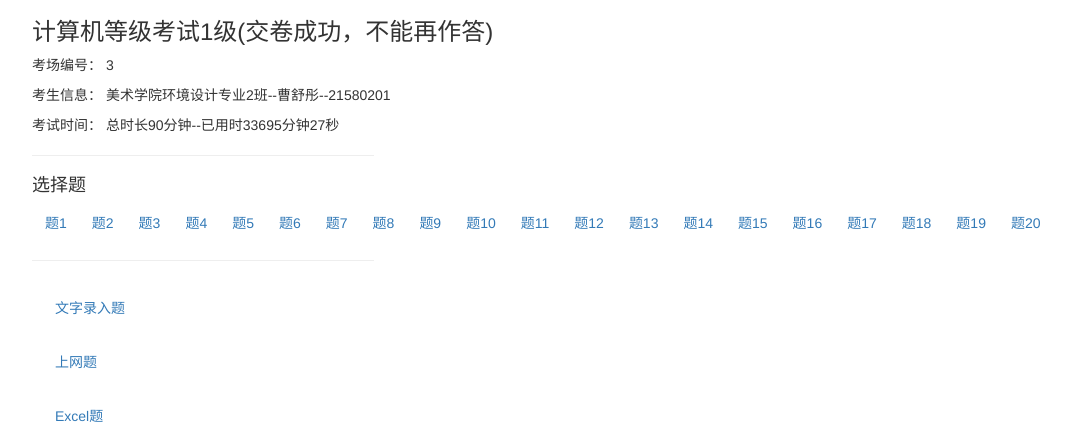
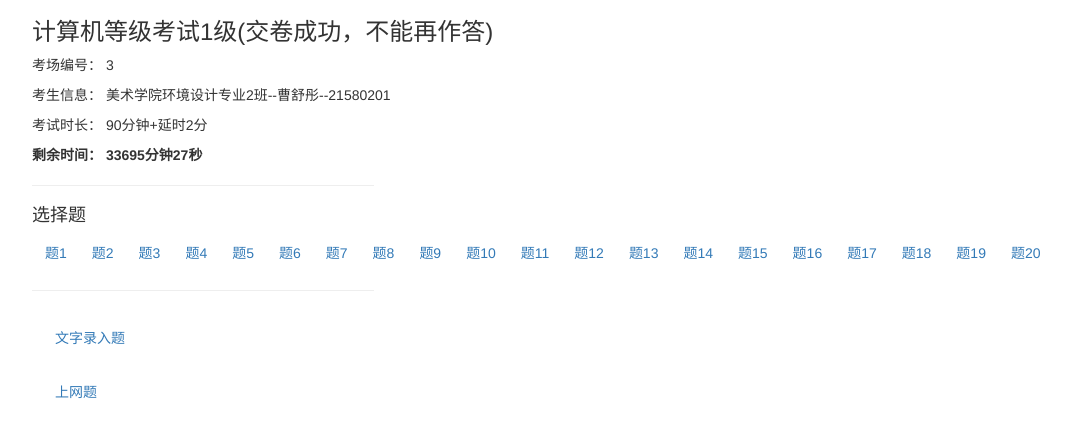
Before and after one commit to tanglw2020/django-mysite, a Django app: page /exam/exampage/2 in a window 1280 px wide. Shown: the part 51-474 px from the top of the page, without its empty margins (38-1109 px from the left). Run offline with Django 3.2, Linux system fonts and the light colour scheme; data comes from the database, SQL or seed files in the repository; both versions use the stored data as it was after the commit; some libraries are stand-ins or nearby versions.

Commit message:
feat: add end_time and add_time in exam page

```diff
--- a/polls/examModels.py
+++ b/polls/examModels.py
@@ -66,16 +66,19 @@ class Exam(models.Model):
     def __str__(self):
         return str(self.id) + ' ' +self.info_text
 
+    def clean(self):
+        score = self.choice_question_num*self.choice_question_score + \
+            self.text_score + self.email_score + self.file_operation_score+ \
+                self.word_score + self.excel_score + self.ppt_score
+        if score != 100:
+            raise ValidationError(_('总分值不等于100'))
+
     def id_(self):
         return str(self.id)
     id_.short_description = '考试编号'
 
     def all_question_stat_(self):
         result_list = []
-        # [],
-        # ['Word操作题1X'+str(self.word_score)],
-        # ['Excel操作题1X'+str(self.excel_score)],
-        # ['PPT操作题1X'+str(self.ppt_score)],
         if self.choice_question_num and self.choice_question_score:
             result_list.append(['选择题'+str(self.choice_question_num)+' X '+str(self.choice_question_score)])
         if self.text_score:
@@ -146,6 +149,8 @@ class ExamPaper(models.Model):
     )
 
     start_time = models.DateTimeField('开考时间', null=True, blank=True, default=timezone.now)
+    end_time = models.DateTimeField('交卷时间', null=True, blank=True, default=timezone.now)
+    add_time = models.IntegerField("附加延时[分]", default=0)
 
     enabled = models.BooleanField("是否可以作答?", default=True)
 
--- a/polls/templates/polls/base.html
+++ b/polls/templates/polls/base.html
@@ -108,7 +108,13 @@
         {% endif %}
         <p>考场编号： {{ exam.id }}</p>
         <p>考生信息： {{ student.class_name }}--{{ student.student_name }}--{{ student.student_id }}</p>
-        <p>考试时间： 总时长{{ exam.period_ }}<span id="usedTime"></span></p>
+        {% if  exam_page.add_time %}
+          <p>考试时长： {{ exam.period_ }}+延时{{ exam_page.add_time }}分 </p>
+        {% else %}
+          <p>考试时长： {{ exam.period_ }} </p>
+        {% endif %}
+
+        <strong>剩余时间： <span id="usedTime"></span></strong>
       </div>
       {% endblock baseinfo %}
     </div>
@@ -148,7 +154,7 @@
         timeout: 10000,
         success: function (result) {
           if (result.result) {
-            $("#usedTime").html("--已用时" + result.result);
+            $("#usedTime").html(result.result);
           } else {
             $("#usedTime").html("");
           }
--- a/polls/templates/polls/exam_room_detail.html
+++ b/polls/templates/polls/exam_room_detail.html
@@ -93,7 +93,7 @@
     <div class="container">
 
       <div class="starter-template">
-        <h1>考生列表 <a type="button" class="btn btn-info" href="{% url 'exam:api-download-scorelist' exam_id %}">导出成绩</a></h1>
+        <h3>考生列表 <a type="button" class="btn btn-info" href="{% url 'exam:api-download-scorelist' exam_id %}">导出成绩</a></h3>
 
         <table class="table table-striped table-bordered">
             <tr>
--- a/polls/views.py
+++ b/polls/views.py
@@ -390,6 +390,7 @@ def login(request):
                 exam_paper = ExamPaper.objects.create(student=student, exam=exam)
                 exam_paper.problem_type = exam.problem_type
                 exam_paper.start_time = datetime.datetime.now()
+                exam_paper.end_time = datetime.datetime.now() + datetime.timedelta(hours=1, minutes=30)
 
                 #########
                 if exam.choice_question_num and exam.choice_question_score:
@@ -642,6 +643,7 @@ def api_submit_all(request, exampage_id):
         return HttpResponse(json.dumps(a), content_type='application/json')
 
     exam_page.enabled = False
+    exam_page.end_time = datetime.datetime.now()
     exam_page.save()
     a = {"result":"null"}
     return HttpResponse(json.dumps(a), content_type='application/json')
```
Also changed, not shown: polls/emailModels.py (+0 -12 lines), db.sqlite3.
